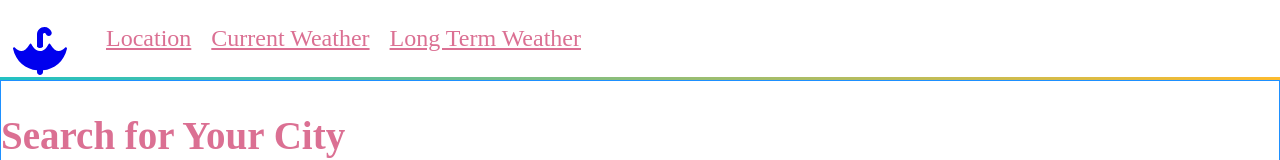
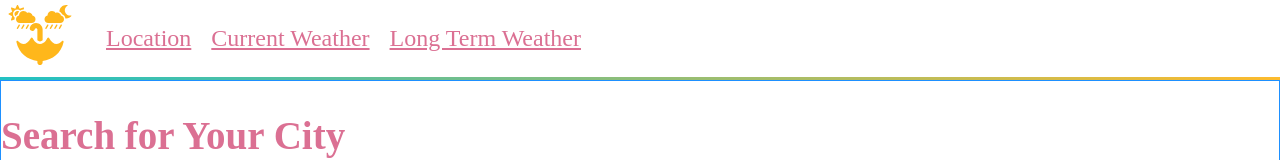
Before and after one commit to UnnamedXAer/Weather-App, a React (Create React App) app: page / in a window 1280 px wide. Shown: the top 160 px of the page. Built offline with nearby package versions, Linux system fonts and the light colour scheme; no server answers.

Commit message:
Update Logo

```diff
--- a/src/App.js
+++ b/src/App.js
@@ -7,8 +7,8 @@ import WeatherLongTerm from './containers/WeatherLongTerm/WeatherLongTerm';
 import WeatherToday from './containers/WeatherToday/WeatherToday';
 import Footer from './components/Footer/Footer';
 import { library } from '@fortawesome/fontawesome-svg-core';
-import { faUmbrella, faMapMarkerAlt, faDizzy } from '@fortawesome/free-solid-svg-icons';
-library.add(faUmbrella, faMapMarkerAlt, faDizzy);
+import { faUmbrella, faCloudSunRain, faCloudMoonRain, faMapMarkerAlt, faDizzy } from '@fortawesome/free-solid-svg-icons';
+library.add(faUmbrella, faCloudSunRain, faCloudMoonRain, faMapMarkerAlt, faDizzy);
 
 function App() {
   return (
--- a/src/components/Header/Header.css
+++ b/src/components/Header/Header.css
@@ -45,9 +45,14 @@
 }
 
 .header__logo {
-    height: 100%;
-    transform: rotate(180deg);
+	margin-top: 10px;
+    height: calc(100% - 10px);
     width: var(--height-header);
-    font-size: calc(3em);
-    text-align: center;
+    font-size: 3em;
+	text-align: center;
+	color: rgb(255, 183, 27);
 }
+
+.header__logo:hover {
+	color: rgb(221, 151, 1);
+}
--- a/src/components/Header/Header.js
+++ b/src/components/Header/Header.js
@@ -7,8 +7,10 @@ const Header = () => {
     return (
         <header className="header">
             <div className="header__container">
-                <Link className="header__logo" to="/">
-                    <FontAwesomeIcon icon="umbrella" />
+				<Link className="fa-layers fa-fw header__logo" to="/">
+					<FontAwesomeIcon icon="cloud-sun-rain" transform="shrink-8 up-9 left-6" />
+					<FontAwesomeIcon icon="cloud-moon-rain" transform="shrink-8 up-9 right-6" />
+					<FontAwesomeIcon flip="vertical" icon="umbrella" transform="shrink-2"/>
                 </Link>
                 <nav className="header__nav">
                     <NavLink to="/">Location</NavLink>
```
